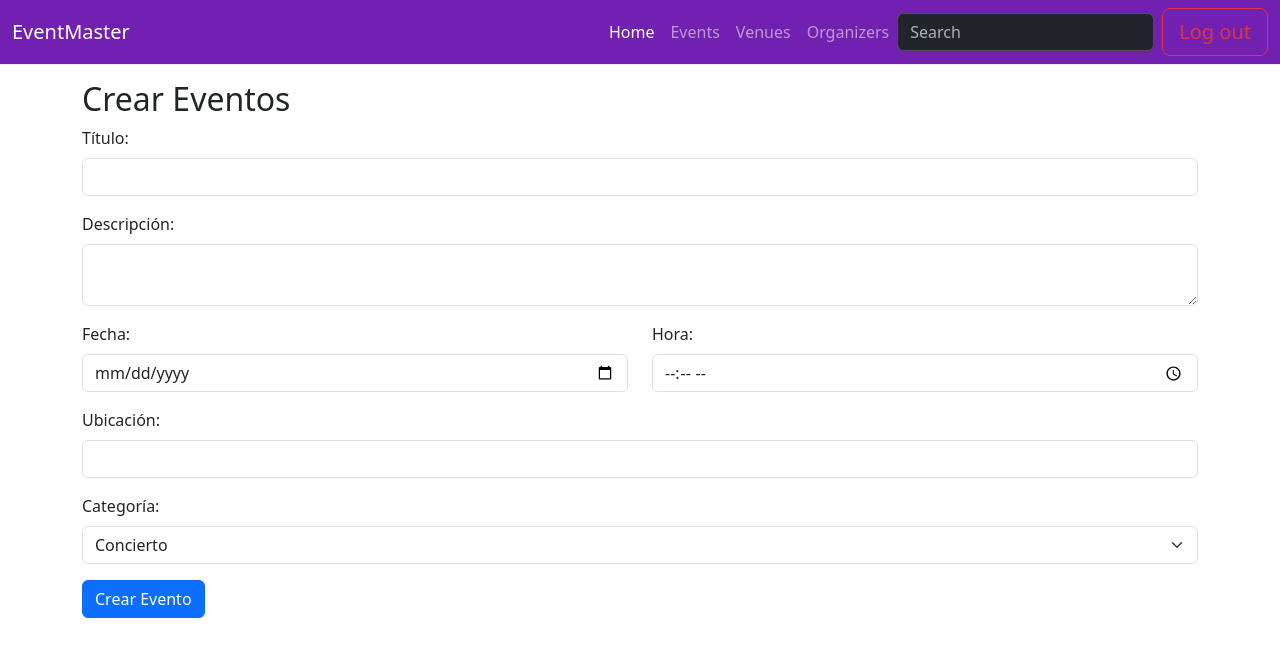
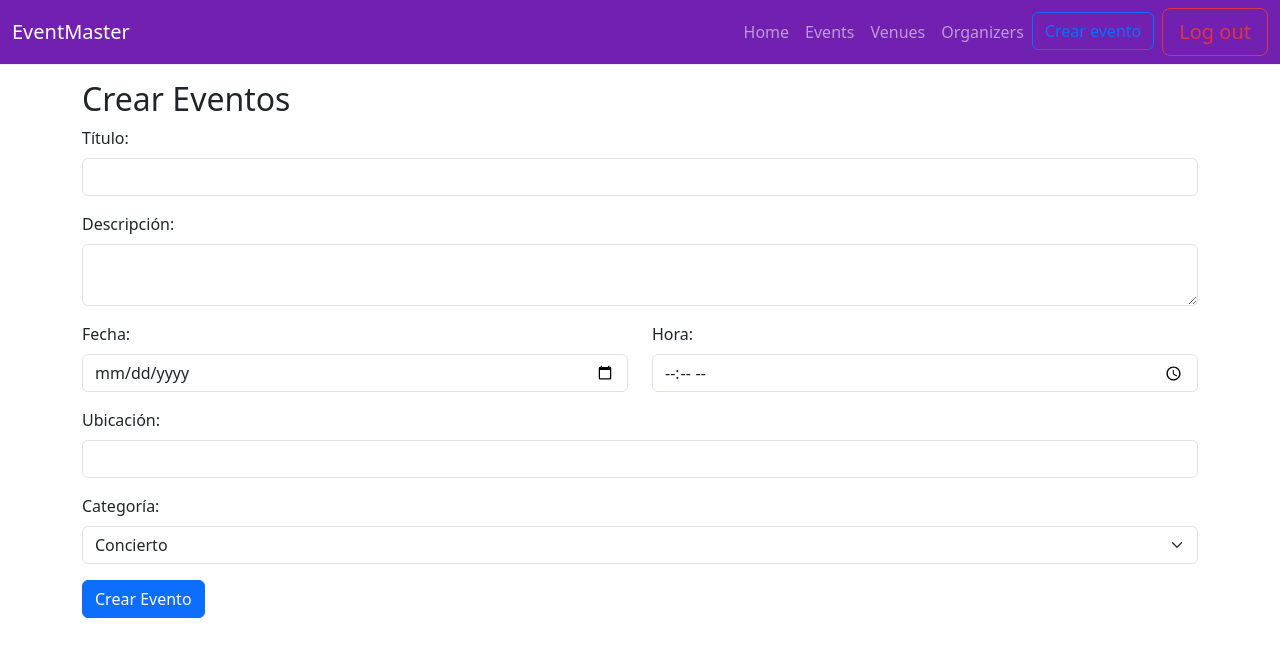
Before and after one commit to kevinov07/EventMaster-frontend, an Angular app: page /events in a window 1280 px wide. Shown: the top 656 px of the page. Built offline with nearby package versions, Linux system fonts and the light colour scheme.

Commit message:
chore: Update header component layout and add "Crear evento" button

```diff
--- a/src/app/components/header/header.component.html
+++ b/src/app/components/header/header.component.html
@@ -5,23 +5,26 @@
     <button class="navbar-toggler" type="button" data-bs-toggle="collapse" data-bs-target="#navbarSupportedContent" aria-controls="navbarSupportedContent" aria-expanded="false" aria-label="Toggle navigation">
       <span class="navbar-toggler-icon"></span>
     </button>
-    <div class="collapse navbar-collapse" id="navbarSupportedContent">
+    <div class="collapse navbar-collapse " id="navbarSupportedContent">
       <ul class="navbar-nav ms-auto me-0 mb-2 mb-lg-0">
         <li class="nav-item">
-          <a class="nav-link active" aria-current="page" href="#">Home</a>
+          <a class="nav-link" href="#">Home</a>
         </li>
         <li class="nav-item">
           <a class="nav-link" routerLink="/events">Events</a>
-        <li class="nav-item">
+        </li>
         <li class="nav-item">
           <a class="nav-link" href="#">Venues</a>
-        <li class="nav-item">
+        </li>
         <li class="nav-item">
           <a class="nav-link" href="#">Organizers</a>
-      </ul>
-      <form class="d-flex" role="search">
-        <input class="form-control me-2" type="search" placeholder="Search" aria-label="Search">
-      </form>
+        </li>
+        <li class="nav-item">
+          <div class="me-2">
+            <button type="button" class="btn btn-outline-primary" href="#">Crear evento</button>
+          </div>
+        </li>
+        </ul>
       <button class="btn btn-outline-danger btn-lg btn-custom" routerLink="/login" type="button">Log out</button>
     </div>
   </div>
```
Also changed, not shown: src/app/components/sign-up/sign-up.component.html (+24 -0 lines).
